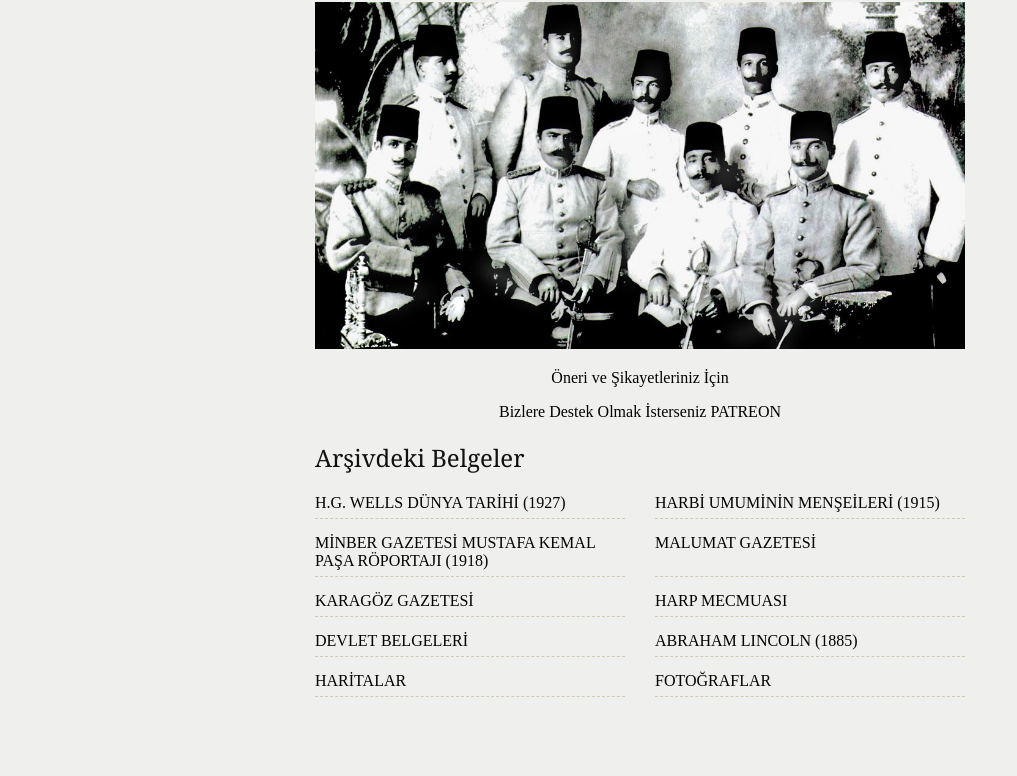
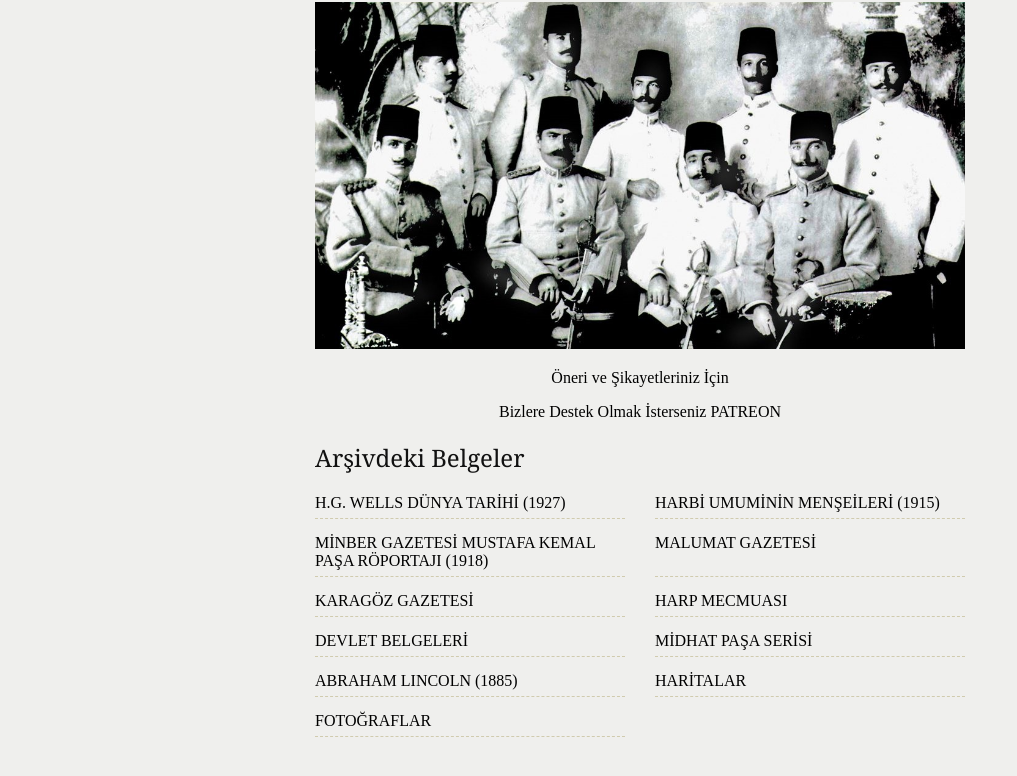
Before and after one commit to Vatsiin/vatsiin.github.io, a plain HTML site: page index.html in a window 1280 px wide. Shown: the part 158-934 px from the top of the page, without its empty margins (0-1017 px from the left). Drawn offline with Linux system fonts and the light colour scheme.

Commit message:
Update index.html

```diff
--- a/index.html
+++ b/index.html
@@ -118,6 +118,7 @@ p {
            <li><a href="karagoz.gaz.html">KARAGÖZ GAZETESİ</a></li>
            <li><a href="harpmec.html">HARP MECMUASI</a></li>
            <li><a href="hat.html">DEVLET BELGELERİ</a></li>
+           <li><a href="midhat.html">MİDHAT PAŞA SERİSİ</a></li>
            <li><a href="abrahaml.html">ABRAHAM LINCOLN (1885)</a></li>
            <li><a href="haritalar.html">HARİTALAR</a></li>
            <li><a href="fotoğraflar.html">FOTOĞRAFLAR</a></li>
```
